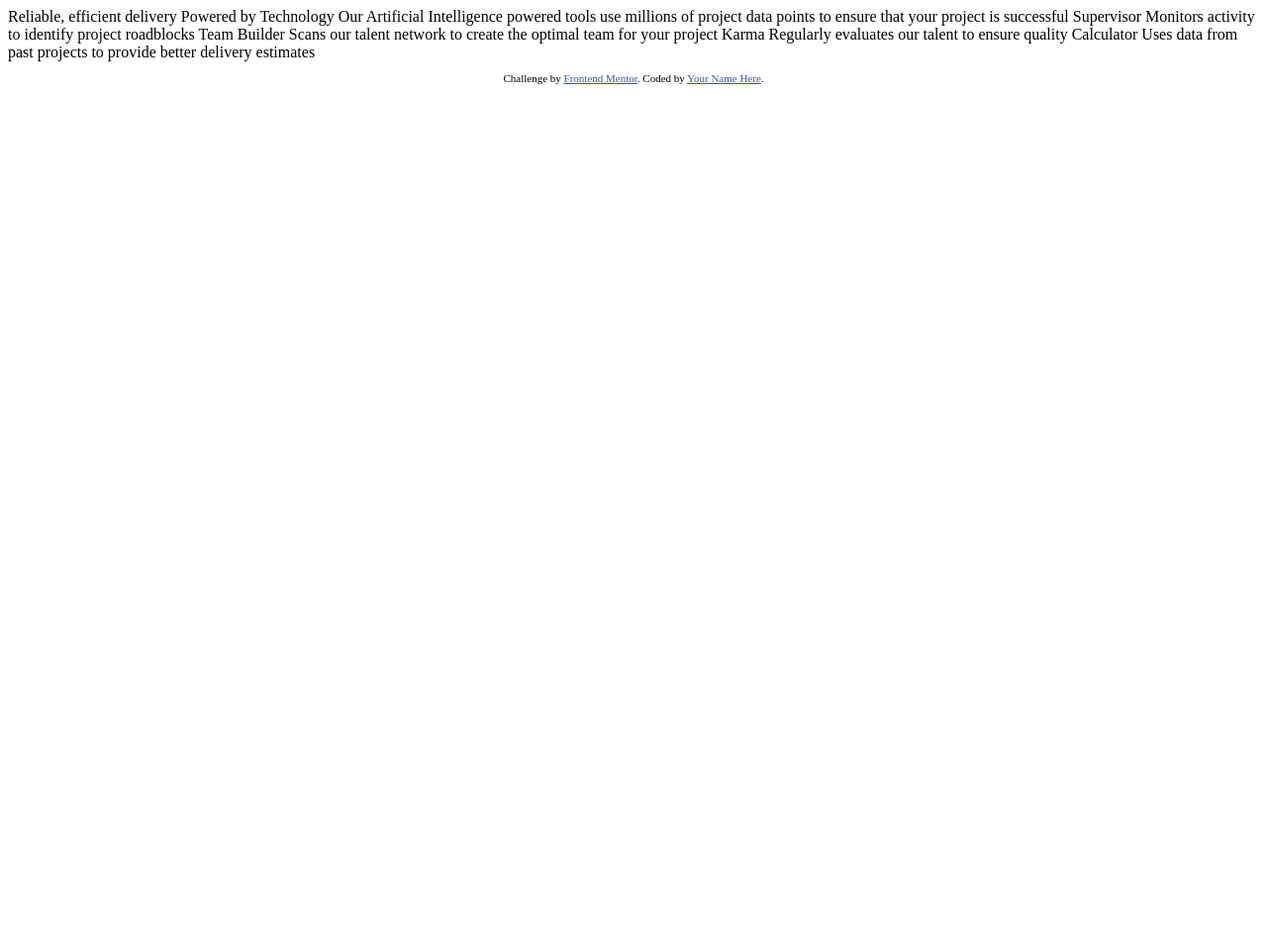
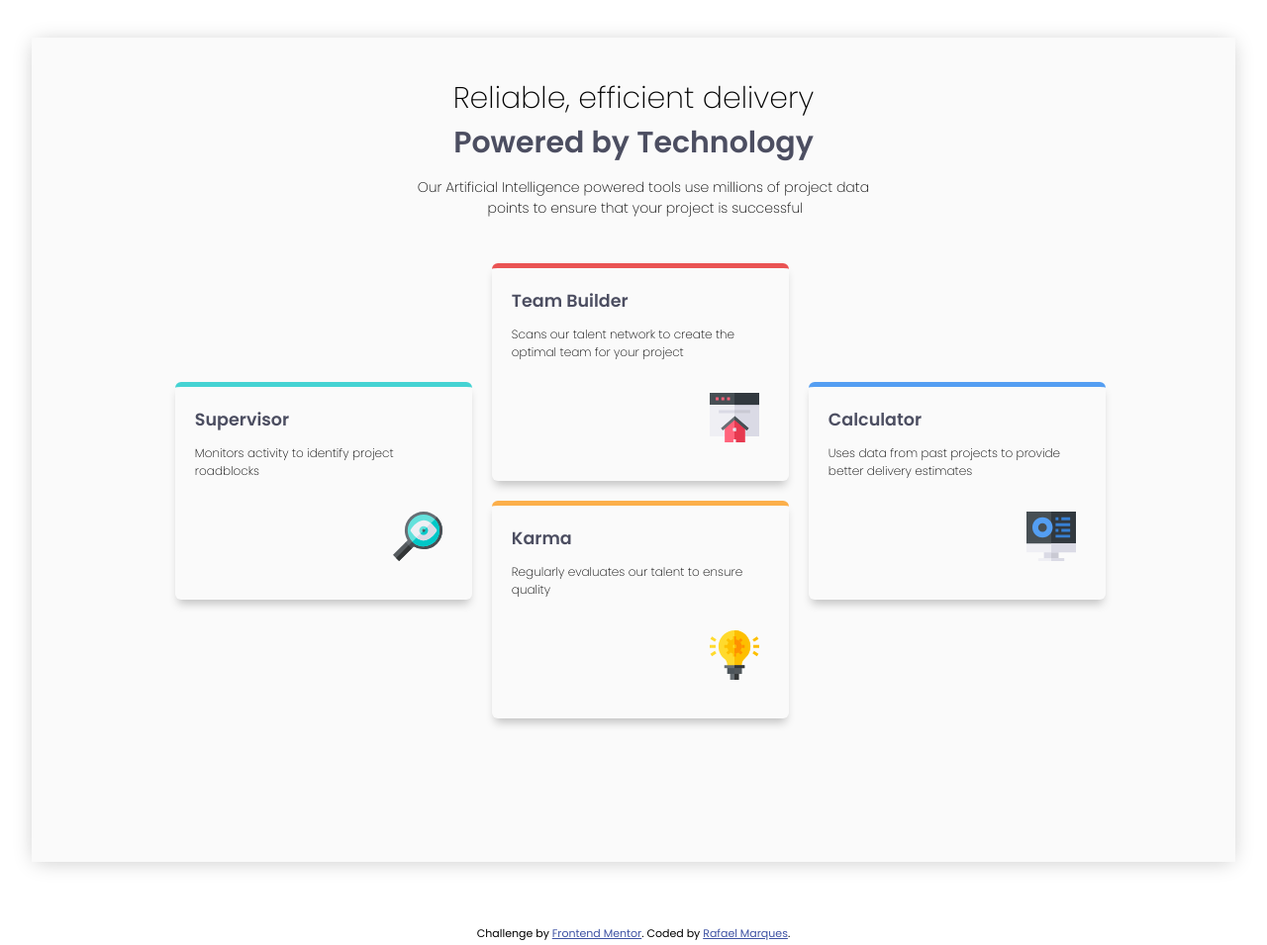
Before and after one commit to rafaelmfs/four-card-feature-section-master, a plain HTML site: page index.html in a window 1280 px wide. Shown: the whole page at 99% size. Before the commit the page ends 800 px from the top, so only its background shows below. Drawn offline with Linux system fonts and the light colour scheme.

Commit message:
Finalizando o projeto

```diff
--- a/index.html
+++ b/index.html
@@ -4,6 +4,9 @@
   <meta charset="UTF-8">
   <meta name="viewport" content="width=device-width, initial-scale=1.0"> <!-- displays site properly based on user's device -->
 
+  <link rel="stylesheet" href="style.css">
+  <link rel="preconnect" href="https://fonts.gstatic.com">
+  <link href="https://fonts.googleapis.com/css2?family=Poppins:wght@200;300;400;600&display=swap" rel="stylesheet">
   <link rel="icon" type="image/png" sizes="32x32" href="./images/favicon-32x32.png">
 
   <title>Frontend Mentor | Four card feature section</title>
@@ -16,30 +19,61 @@
 </head>
 <body>
 
-  Reliable, efficient delivery
-  Powered by Technology
+  <main>
+    <header class="titulo">
+      <h1 style="font-weight: 200;">Reliable, efficient delivery</h1>
+      <h1 class=" font-titulo">Powered by Technology</h1>
 
-  Our Artificial Intelligence powered tools use millions of project data points
-  to ensure that your project is successful
+      <pre>
+      Our Artificial Intelligence powered tools use millions of project data
+      points to ensure that your project is successful
+      </pre>
 
-  Supervisor
-  Monitors activity to identify project roadblocks
 
-  Team Builder
-  Scans our talent network to create the optimal team for your project
+    </header>
+    <div class="cartoes">
+      <section style="border-top: 5px solid hsl(180, 62%, 55%);">
+        <h3 class="font-titulo">Supervisor</h3>
+        <p>
+          Monitors activity to identify project roadblocks
+        </p>
+        <img src="images/icon-supervisor.svg" alt="">
 
-  Karma
-  Regularly evaluates our talent to ensure quality
+      </section>
+      <section style="border-top: 5px solid hsl(0, 78%, 62%);">
+        <h3 class="font-titulo">Team Builder</h3>
+        <p>
+          Scans our talent network to create the optimal team for your project
+        </p>
+        <img src="images/icon-team-builder.svg" alt="">
 
-  Calculator
-  Uses data from past projects to provide better delivery estimates
+      </section>
+      <section style="border-top: 5px solid hsl(34, 97%, 64%)">
+        <h3 class="font-titulo">Karma</h3>
+        <p>
+          Regularly evaluates our talent to ensure quality
+        </p>
+        <img src="images/icon-karma.svg" alt="">
+      </section>
+      <section style="border-top: 5px solid hsl(212, 86%, 64%);">
+        <h3 class="font-titulo">Calculator</h3>
+        <p>
+          Uses data from past projects to provide better delivery estimates
+        </p>
+        <img src="images/icon-calculator.svg" alt="">
+      </section>
+
+    </div>
+
+  </main>
 
 
   <footer>
     <p class="attribution">
       Challenge by <a href="https://www.frontendmentor.io?ref=challenge" target="_blank">Frontend Mentor</a>.
-      Coded by <a href="#">Your Name Here</a>.
+      Coded by <a href="#">Rafael Marques</a>.
     </p>
   </footer>
+
 </body>
 </html>
--- /dev/null
+++ b/style.css
@@ -0,0 +1,176 @@
+body{
+    margin: 0;
+    padding: 0;
+    font-family: 'Poppins', sans-serif;
+    font-size: 15px;
+    overflow-x: hidden;
+}
+
+main{
+    width: 95%;
+    height: 95%;
+    max-width: 1440px;
+
+    display: flex;
+    flex-direction: column;
+
+    margin: auto;
+    margin-top: 3%;
+
+    padding: 15px;
+    box-sizing: border-box;
+
+    background: hsl(0, 0%, 98%);
+    box-shadow: rgba(0, 0, 0, 0.233) 0 2px 20px -3px;
+}
+
+pre {
+    font-family: 'Poppins', sans-serif;
+    font-weight: 200;
+    font-size: 14px;
+
+    margin: 0;
+    margin-top: 1%;
+    margin-bottom: 2%;
+}
+
+
+.titulo{
+    text-align: center;
+    padding-top: 2%;
+}
+
+.titulo h1{
+    margin: 0;
+}
+
+.font-titulo{
+    color: hsl(234, 12%, 34%);
+}
+
+.cartoes{
+    display: grid;
+    grid-template-columns: 310px 310px 310px;
+    grid-template-rows: 110px 110px 110px 110px 110px;
+    grid-gap: 10px;
+
+    justify-content: center;
+
+    margin-left: 7%;
+    margin-right: 5%;
+
+
+}
+
+.cartoes :nth-child(1){
+    grid-column-start: 1;
+    grid-row-start: 2;
+    grid-row-end: 3;
+
+
+
+
+
+}
+
+.cartoes :nth-child(2){
+    grid-column-start: 2;
+    grid-row-start: 1;
+    grid-row-end: 3;
+
+
+}
+
+.cartoes :nth-child(3){
+    grid-column-start: 2;
+    grid-row-start: 3;
+    grid-row-end: 5;
+
+
+}
+
+.cartoes :nth-child(4){
+    grid-column-start: 3;
+    grid-row-start: 2;
+    grid-row-end: 4;
+
+}
+
+.cartoes section{
+    width: 300px;
+    height: 220px;
+
+    padding: 20px;
+
+    border-radius: 6px;
+
+    box-shadow: rgba(0, 0, 0, 0.233) 0 7px 10px -3px;
+
+    box-sizing: border-box;
+
+}
+
+.cartoes section:hover{
+    cursor: pointer;
+    box-shadow: rgba(0, 0, 0, 0.466) 0 1px 10px -3px;
+
+}
+
+.cartoes section p {
+    font-size: 12px;
+    font-weight: 200;
+}
+
+.cartoes section h3{
+    margin: 0;
+}
+
+.cartoes section img{
+    float: right;
+    margin-top: 20px;
+    margin-right: 10px;
+
+    width: 50px;
+}
+
+footer{
+    margin:0;
+    margin-top: 5%;
+
+}
+
+@media (min-width: 200px) and (max-width:1000px){
+
+
+    .titulo{
+        font-size: 80%;
+        box-sizing: border-box;
+        padding: 3%;
+    }
+
+    pre {
+        font-family: 'Poppins', sans-serif;
+        font-weight: 200;
+        font-size: 14px;
+
+        white-space: normal;
+
+        margin: 0;
+        margin-top: 1%;
+        margin-bottom: 2%;
+    }
+
+
+    .cartoes{
+        display: flex;
+        flex-direction: column;
+
+        justify-content: center;
+        align-items: center;
+
+        margin: auto;
+
+    }
+
+
+}
```
Also changed, not shown: screenshot.jpg (added), 1 other file.
